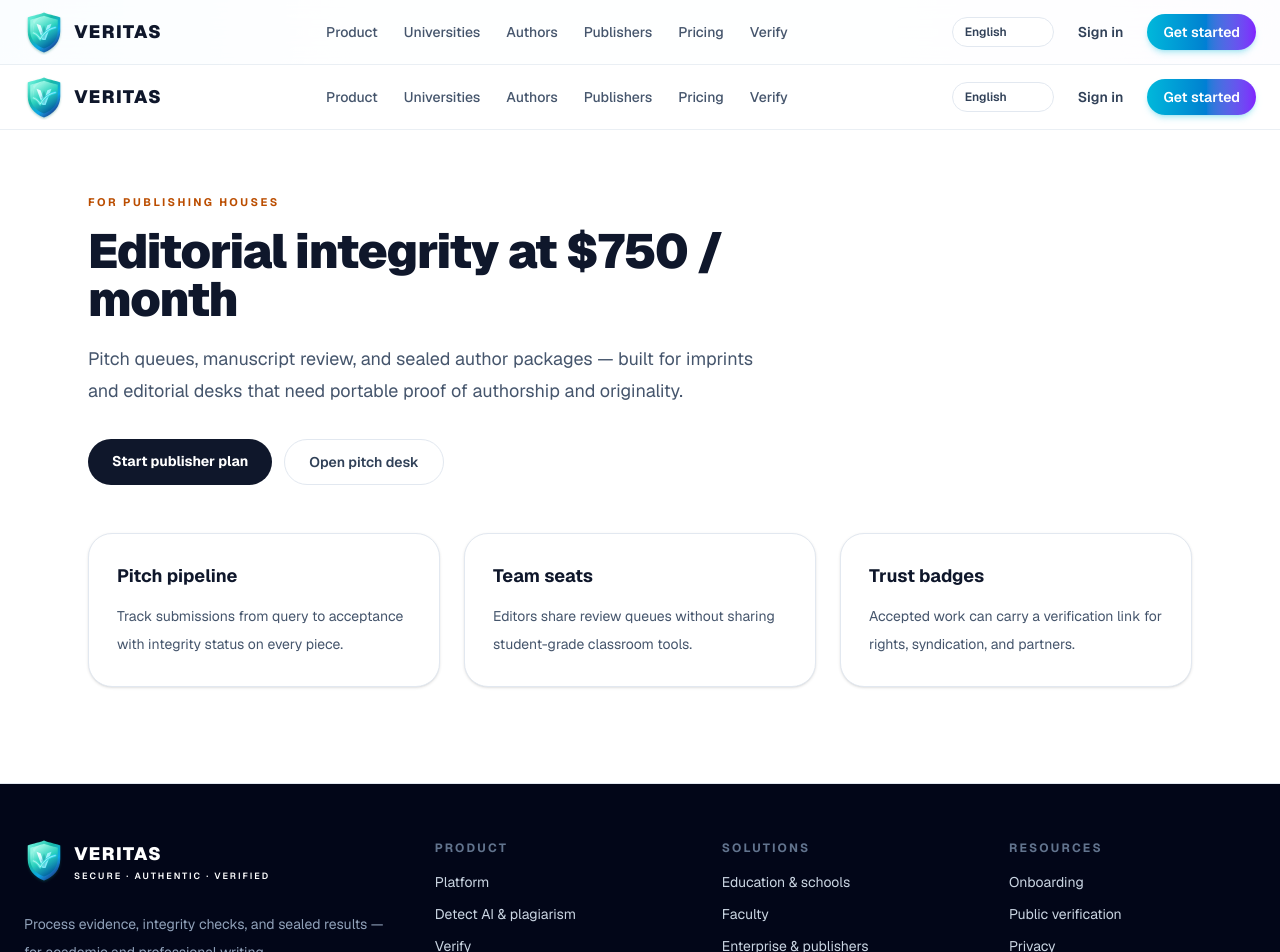
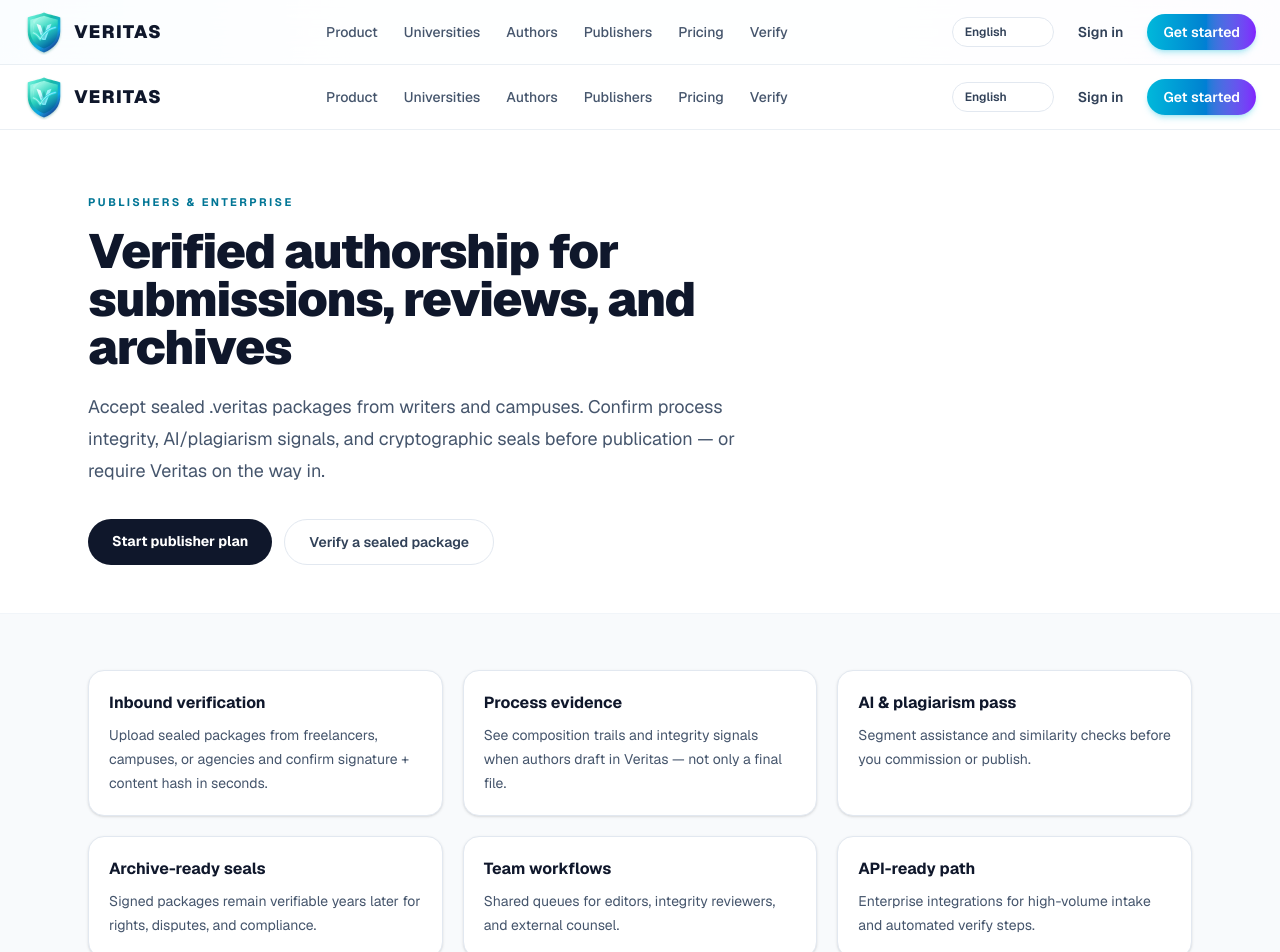
Before and after one commit to heidif24/veritas, a Next.js app: page /publishers in a window 1280 px wide. Shown: the top 952 px of the page. Built offline with nearby package versions, Linux system fonts and the light colour scheme.

Commit message:
Expand publishers page: inbound verify, process evidence, archive seals

```diff
--- a/app/publishers/page.tsx
+++ b/app/publishers/page.tsx
@@ -8,33 +8,49 @@ export default function PublishersPage() {
       <SiteHeader />
       <main>
         <section className="mx-auto max-w-6xl px-6 pb-12 pt-16">
-          <p className="text-[11px] font-bold uppercase tracking-[0.22em] text-amber-700">For publishing houses</p>
-          <h1 className="mt-4 max-w-2xl text-4xl font-black tracking-tight md:text-5xl">
-            Editorial integrity at $750 / month
+          <p className="text-[11px] font-bold uppercase tracking-[0.22em] text-cyan-700">Publishers & enterprise</p>
+          <h1 className="mt-4 max-w-3xl text-4xl font-black tracking-tight md:text-5xl">
+            Verified authorship for submissions, reviews, and archives
           </h1>
           <p className="mt-5 max-w-2xl text-lg leading-8 text-slate-600">
-            Pitch queues, manuscript review, and sealed author packages — built for imprints and editorial desks that need portable proof of authorship and originality.
+            Accept sealed .veritas packages from writers and campuses. Confirm process integrity, AI/plagiarism
+            signals, and cryptographic seals before publication — or require Veritas on the way in.
           </p>
           <div className="mt-8 flex flex-wrap gap-3">
             <Link href="/register?plan=publisher" className="rounded-full bg-slate-900 px-6 py-3 text-sm font-bold text-white hover:bg-slate-800">
               Start publisher plan
             </Link>
-            <Link href="/publisher/pitches" className="rounded-full border border-slate-200 px-6 py-3 text-sm font-semibold text-slate-700 hover:bg-slate-50">
-              Open pitch desk
+            <Link href="/verify" className="rounded-full border border-slate-200 px-6 py-3 text-sm font-semibold text-slate-700 hover:bg-slate-50">
+              Verify a sealed package
             </Link>
           </div>
         </section>
-        <section className="mx-auto grid max-w-6xl gap-6 px-6 pb-24 md:grid-cols-3">
-          {[
-            ["Pitch pipeline", "Track submissions from query to acceptance with integrity status on every piece."],
-            ["Team seats", "Editors share review queues without sharing student-grade classroom tools."],
-            ["Trust badges", "Accepted work can carry a verification link for rights, syndication, and partners."],
-          ].map(([t, d]) => (
-            <div key={t} className="rounded-[24px] border border-slate-200 bg-white p-7 shadow-sm">
-              <h2 className="text-lg font-bold">{t}</h2>
-              <p className="mt-3 text-sm leading-7 text-slate-600">{d}</p>
+
+        <section className="border-y border-slate-100 bg-slate-50">
+          <div className="mx-auto max-w-6xl px-6 py-14">
+            <div className="grid gap-5 sm:grid-cols-2 lg:grid-cols-3">
+              {[
+                { t: "Inbound verification", d: "Upload sealed packages from freelancers, campuses, or agencies and confirm signature + content hash in seconds." },
+                { t: "Process evidence", d: "See composition trails and integrity signals when authors draft in Veritas — not only a final file." },
+                { t: "AI & plagiarism pass", d: "Segment assistance and similarity checks before you commission or publish." },
+                { t: "Archive-ready seals", d: "Signed packages remain verifiable years later for rights, disputes, and compliance." },
+                { t: "Team workflows", d: "Shared queues for editors, integrity reviewers, and external counsel." },
+                { t: "API-ready path", d: "Enterprise integrations for high-volume intake and automated verify steps." },
+              ].map((c) => (
+                <div key={c.t} className="rounded-2xl border border-slate-200 bg-white p-5 shadow-sm">
+                  <div className="text-base font-bold text-slate-900">{c.t}</div>
+                  <p className="mt-2 text-sm leading-6 text-slate-600">{c.d}</p>
+                </div>
+              ))}
             </div>
-          ))}
+          </div>
+        </section>
+
+        <section className="mx-auto max-w-6xl px-6 py-14 text-center">
+          <h2 className="text-2xl font-black">Require sealed work. Verify with confidence.</h2>
+          <Link href="/pricing" className="mt-6 inline-flex rounded-full bg-cyan-600 px-6 py-3 text-sm font-bold text-white hover:bg-cyan-500">
+            See publisher pricing
+          </Link>
         </section>
       </main>
       <SiteFooter />
```
